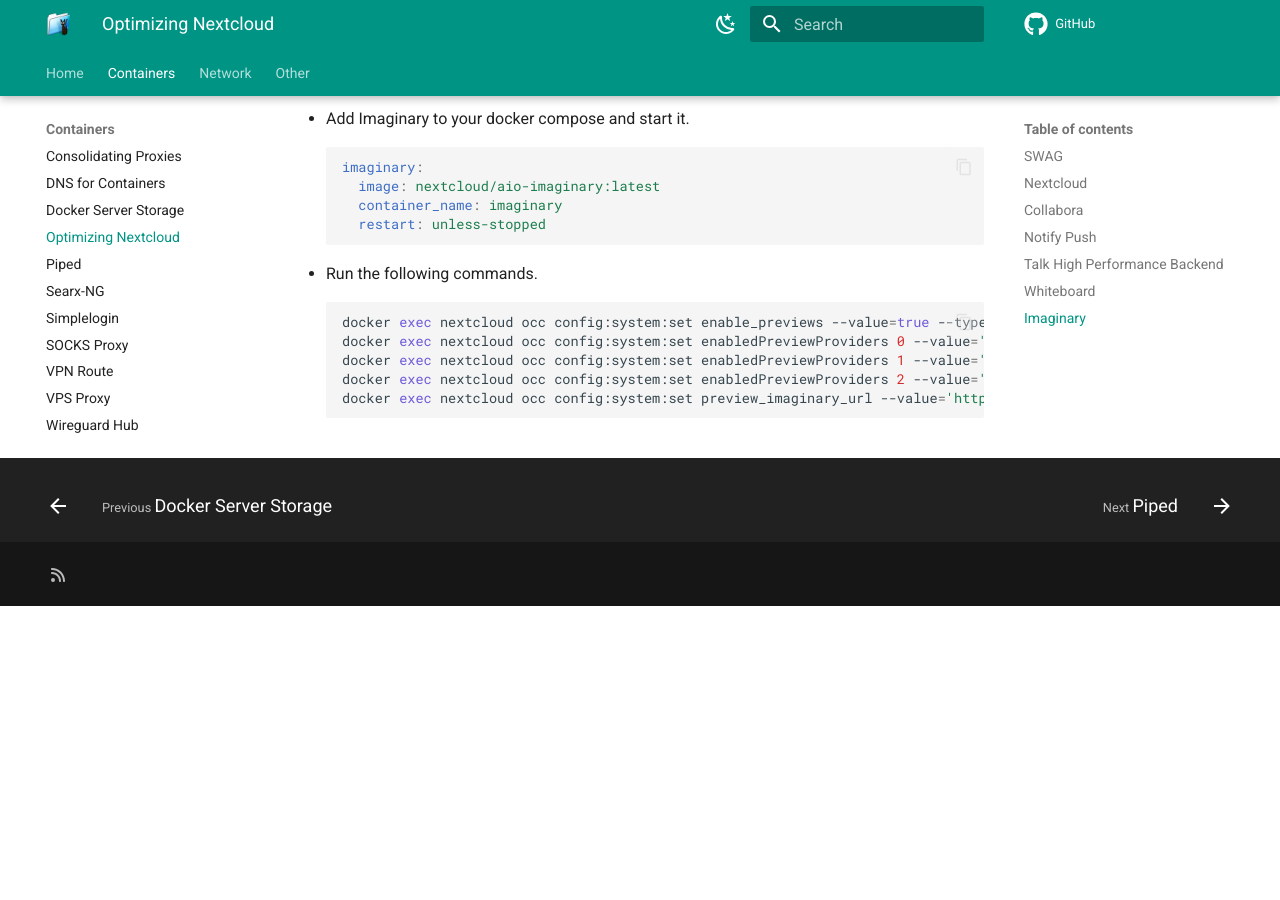
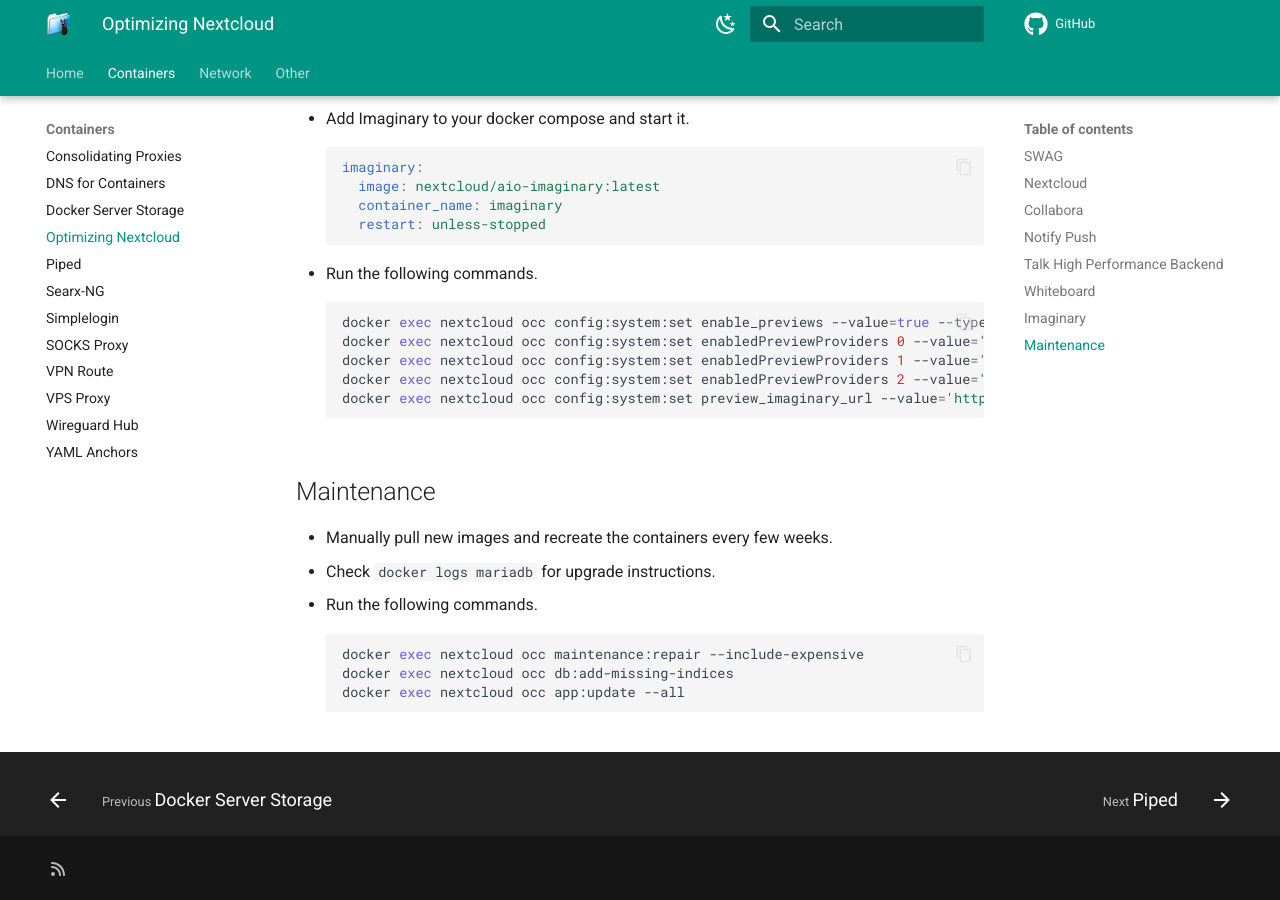
Before and after one commit to quietsy/advanced-configurations, an MkDocs documentation site: the page built from docs/Containers/optimizing-nextcloud.md, in a window 1280 px wide and 900 px high, scrolled down 7404 px. Built offline with MkDocs 1.6.1 and Material for MkDocs 9.7.7, drawn with Linux system fonts in a browser that asks for light colours; comment, search, counter and statistics services are not loaded; before the commit the page ends 8010 px from its top, so only the background shows below that.

Commit message:
Add maintenance

````diff
--- a/docs/Containers/optimizing-nextcloud.md
+++ b/docs/Containers/optimizing-nextcloud.md
@@ -307,3 +307,14 @@
   docker exec nextcloud occ config:system:set enabledPreviewProviders 2 --value='OC\\Preview\\MP4'
   docker exec nextcloud occ config:system:set preview_imaginary_url --value='http://imaginary:9000'
   ```
+
+## Maintenance
+
+- Manually pull new images and recreate the containers every few weeks.
+- Check `docker logs mariadb` for upgrade instructions.
+- Run the following commands.
+  ```bash
+  docker exec nextcloud occ maintenance:repair --include-expensive
+  docker exec nextcloud occ db:add-missing-indices
+  docker exec nextcloud occ app:update --all
+  ```
````
